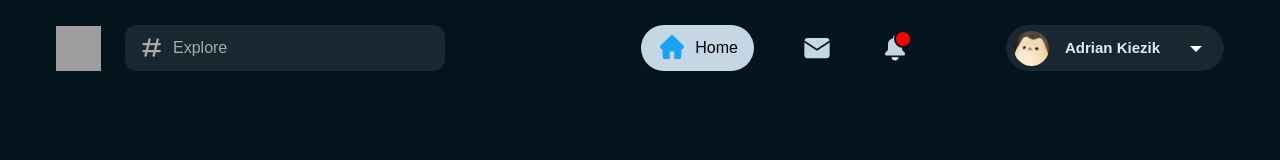
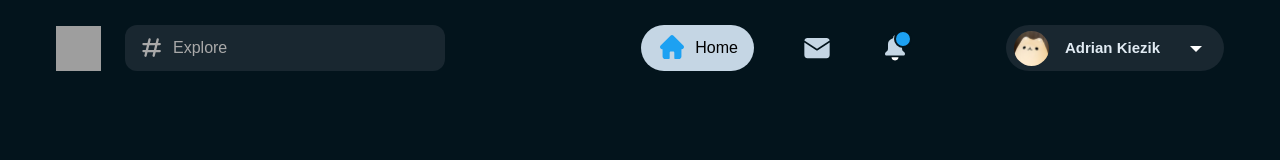
Before and after one commit to adriankiezik/Twitter-Next.js, a Next.js app: page / in a window 1280 px wide. Shown: the top 160 px of the page. Built offline with nearby package versions, Linux system fonts and the light colour scheme; grey boxes are pictures that could not be loaded.

Commit message:
Change notification color

```diff
--- a/styles/components/Navbar.module.scss
+++ b/styles/components/Navbar.module.scss
@@ -9,7 +9,7 @@
     width: 18px;
     height: 18px;
     border-radius: 50px;
-    background-color: red;
+    background-color: #1da1f2;
     cursor: pointer;
     border: 2px solid #03141c;
   }
```
